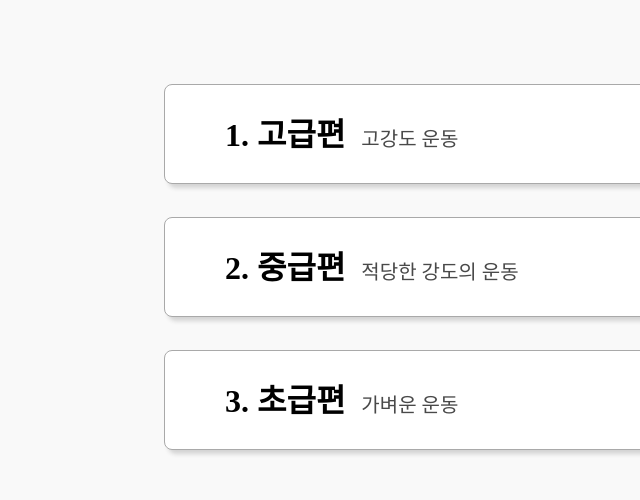
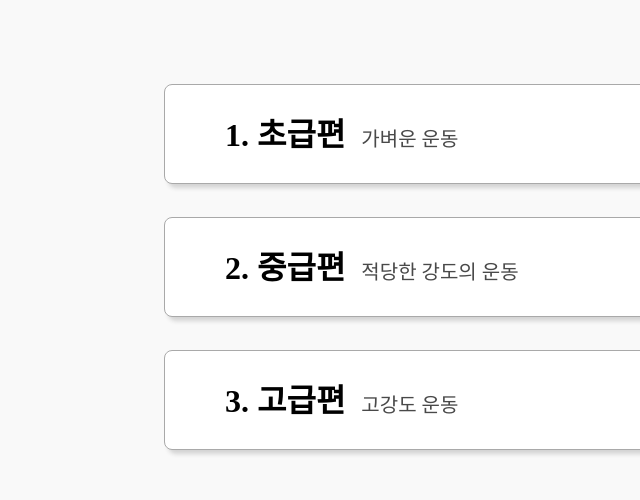
Before and after one commit to racuracoon/SOGIF_TeamProject, a plain HTML site: page index.html in a window 1280 px wide. Shown: the part 2448-2948 px from the top of the page, 86-726 px from the left. Drawn offline with Linux system fonts and the light colour scheme.

Commit message:
마무리 수정

```diff
--- a/index.html
+++ b/index.html
@@ -176,14 +176,14 @@
                     Exercise method
                 </div>
                 <div class="link-con">
-                    <a href="./video-advanced.html">
-                        <div class="link-box"><span id="point-text">1. 고급편</span>고강도 운동</div>
+                    <a href="./video-beginner.html">
+                        <div class="link-box"><span id="point-text">1. 초급편</span>가벼운 운동</div>
                     </a>
                     <a href="./video-intermediate.html">
                         <div class="link-box"><span id="point-text">2. 중급편</span>적당한 강도의 운동</div>
                     </a>
-                    <a href="./video-beginner.html">
-                        <div class="link-box"><span id="point-text">3. 초급편</span>가벼운 운동</div>
+                    <a href="./video-advanced.html">
+                        <div class="link-box"><span id="point-text">3. 고급편</span>고강도 운동</div>
                     </a>
                 </div>
             </div>
```
